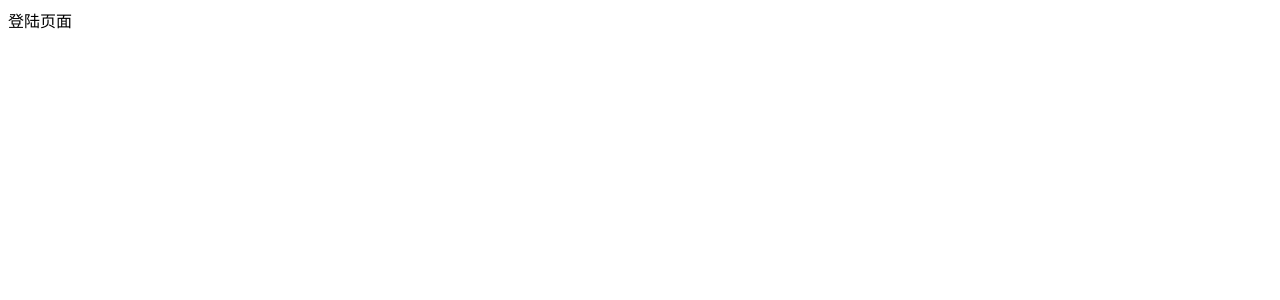
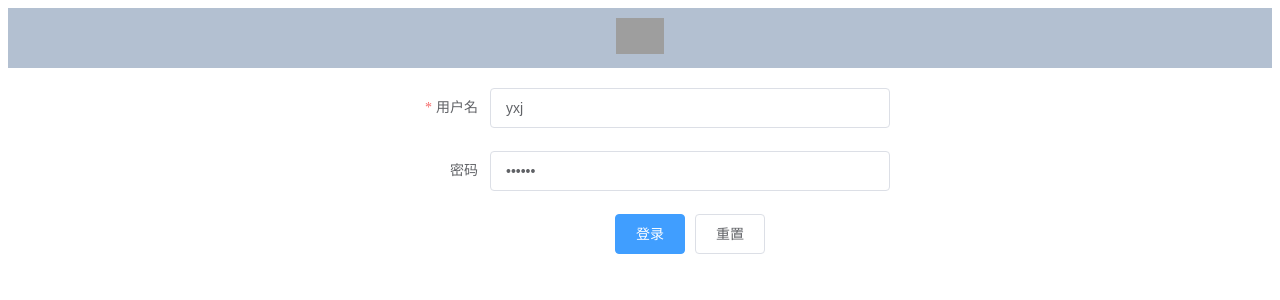
Before and after one commit to meiguiyulu/Blog, a Vue app in the folder blogweb/: page /login in a window 1280 px wide. Shown: the top 300 px of the page. Built offline with nearby package versions, Linux system fonts and the light colour scheme; grey boxes are pictures that could not be loaded.

Commit message:
登陆页面

```diff
--- a/blogweb/src/store/index.js
+++ b/blogweb/src/store/index.js
@@ -4,14 +4,30 @@ import Vuex from 'vuex'
 Vue.use(Vuex)
 
 export default new Vuex.Store({
-  state: {
-  },
-  getters: {
-  },
-  mutations: {
-  },
-  actions: {
-  },
-  modules: {
-  }
+    state: {
+        token: '',
+        userInfo: JSON.parse(sessionStorage.getItem("userInfo"))
+    },
+    mutations: {
+        SET_TOKEN: (state, token) => {
+            state.token = token
+            localStorage.setItem("token", token)
+        },
+        SET_USERINFO: (state, userInfo) => {
+            state.userInfo = userInfo
+            sessionStorage.setItem("userInfo", JSON.stringify(userInfo))
+        },
+        REMOVE_INFO: (state) => {
+            localStorage.setItem("token", '')
+            sessionStorage.setItem("userInfo", JSON.stringify(''))
+            state.userInfo = {}
+        }
+    },
+    getters: {
+        getUser: state => {
+            return state.userInfo
+        }
+    },
+    actions: {},
+    modules: {}
 })
--- a/blogweb/src/views/Login.vue
+++ b/blogweb/src/views/Login.vue
@@ -1,15 +1,154 @@
 <template>
+
   <div>
-    登陆页面
+
+    <el-container>
+
+      <el-header>
+
+        <router-link to="/blogs">
+                  <img src="https://www.markerhub.com/dist/images/logo/markerhub-logo.png"
+                       style="height: 60%; margin-top: 10px;">
+
+        </router-link>
+
+      </el-header>
+
+      <el-main>
+
+        <el-form :model="ruleForm" status-icon :rules="rules" ref="ruleForm" label-width="100px"
+                 class="demo-ruleForm">
+
+          <el-form-item label="用户名" prop="username">
+
+            <el-input type="text" maxlength="12" v-model="ruleForm.username"></el-input>
+
+          </el-form-item>
+
+          <el-form-item label="密码" prop="password">
+
+            <el-input type="password" v-model="ruleForm.password" autocomplete="off"></el-input>
+
+          </el-form-item>
+
+          <el-form-item>
+
+            <el-button type="primary" @click="submitForm('ruleForm')">登录</el-button>
+
+            <el-button @click="resetForm('ruleForm')">重置</el-button>
+
+          </el-form-item>
+
+        </el-form>
+
+      </el-main>
+
+    </el-container>
+
   </div>
 </template>
-
 <script>
 export default {
-  name: "Login"
+  name: 'Login',
+  data() {
+    var validatePass = (rule, value, callback) => {
+      if (value === '') {
+        callback(new Error('请输入密码'));
+      } else {
+        callback();
+      }
+    };
+    return {
+      ruleForm: {
+        password: '111111',
+        username: 'yxj'
+      },
+      rules: {
+        password: [
+          {validator: validatePass, trigger: 'blur'}
+        ],
+        username: [
+          {required: true, message: '请输入用户名', trigger: 'blur'},
+          {min: 3, max: 12, message: '长度在 3 到 12 个字符', trigger: 'blur'}
+        ]
+      }
+    };
+  },
+  methods: {
+    submitForm(formName) {
+      const _this = this
+      this.$refs[formName].validate((valid) => {
+        if (valid) {
+          // 提交逻辑
+          this.$axios.post('http://localhost:9090/login', this.ruleForm).then((res) => {
+            const token = res.headers['authorization']
+            _this.$store.commit('SET_TOKEN', token)
+            _this.$store.commit('SET_USERINFO', res.data.data)
+            _this.$router.push("/blogs")
+          })
+        } else {
+          console.log('error submit!!');
+          return false;
+        }
+      });
+    },
+    resetForm(formName) {
+      this.$refs[formName].resetFields();
+    }
+  },
+  mounted() {
+    this.$notify({
+      title: '看这里：',
+      message: '关注公众号：MarkerHub，回复【vueblog】，领取项目资料与源码',
+      duration: 1500
+    });
+  }
 }
 </script>
 
 <style scoped>
+.el-header, .el-footer {
+  background-color: #B3C0D1;
+  color: #333;
+  text-align: center;
+  line-height: 60px;
+}
+
+.el-aside {
+  background-color: #D3DCE6;
+  color: #333;
+  text-align: center;
+  line-height: 200px;
+}
+
+.el-main {
+  /*background-color: #E9EEF3;*/
+  color: #333;
+  text-align: center;
+  line-height: 160px;
+}
+
+body > .el-container {
+  margin-bottom: 40px;
+}
+
+.el-container:nth-child(5) .el-aside,
+.el-container:nth-child(6) .el-aside {
+  line-height: 260px;
+}
+
+.el-container:nth-child(7) .el-aside {
+  line-height: 320px;
+}
+
+.mlogo {
+  height: 60%;
+  margin-top: 10px;
+}
+
+.demo-ruleForm {
+  max-width: 500px;
+  margin: 0 auto;
+}
 
 </style>
```
Also changed, not shown: blogweb/src/components/Header.vue (added, +60 -0 lines).
